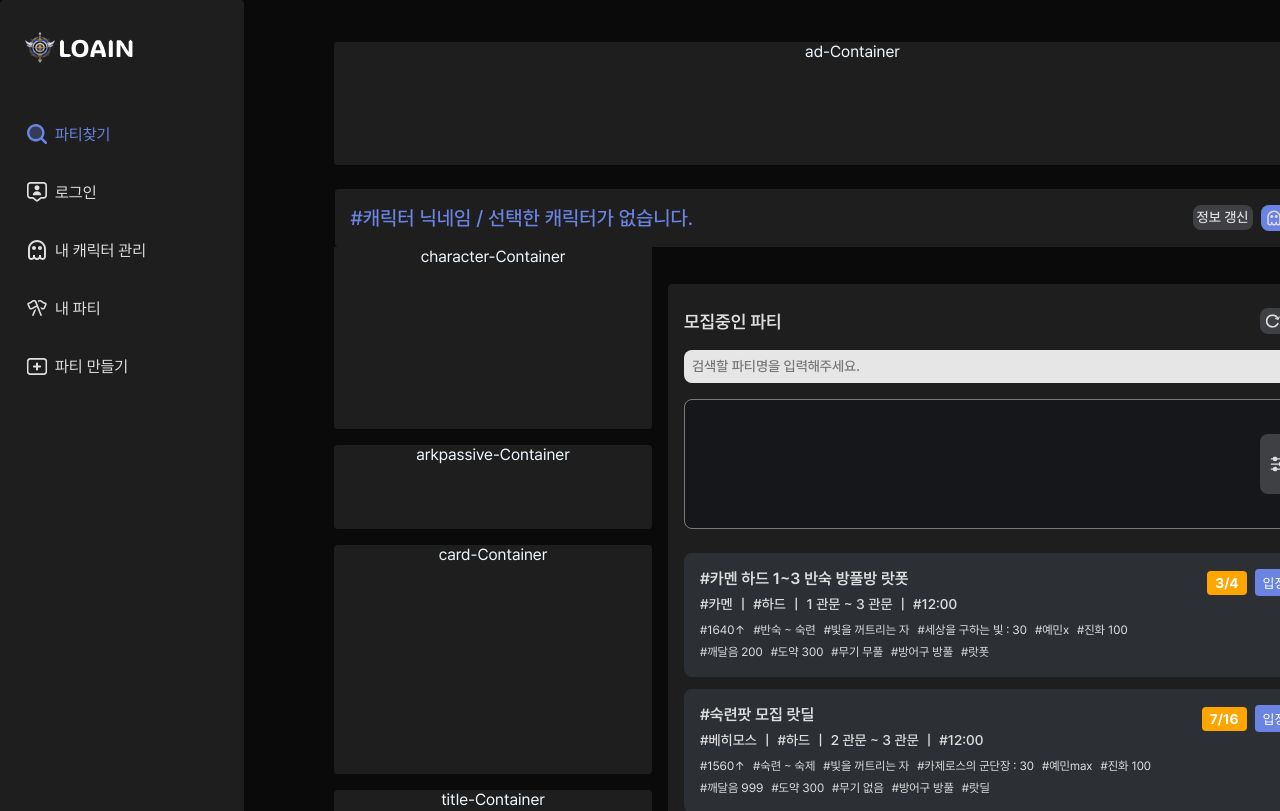
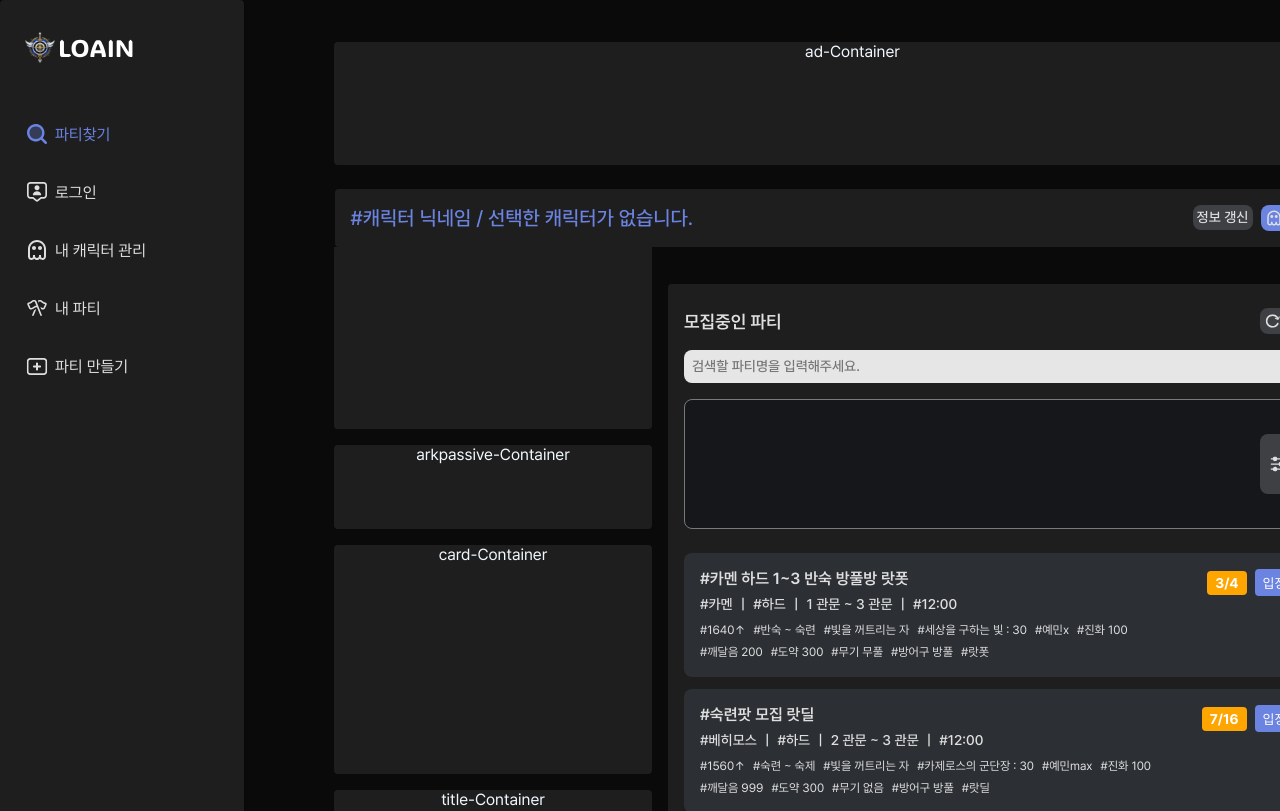
Before and after one commit to bsko98/loain, a React (Create React App) app: page / in a window 1280 px wide. Shown: the top 811 px of the page. Built offline with nearby package versions, Linux system fonts and the light colour scheme.

Commit message:
우선 끝 나중에 테스트 필요요

```diff
--- a/src/components/CharacterChangeModal.js
+++ b/src/components/CharacterChangeModal.js
@@ -14,6 +14,8 @@ const CharacterChangeModal = ({ isOpen, onClose, characterList = [], onSelectCha
         setFilteredCharacters(characterList.filter((char) => char.server === server));
             setActiveServer(server);
     };
+
+
 
     return (
         <div className="character-change-modal-overlay">
--- a/src/components/CharacterSelectContainer.js
+++ b/src/components/CharacterSelectContainer.js
@@ -3,8 +3,7 @@ import "./CharacterSelectContainer.css";
 import CharacterChangeModal from "./CharacterChangeModal";
 import CharacterSelectIcon from "../assets/images/CharacterSelectIcon.svg";
 
-const CharacterSelectContainer = () => {
-    const [selectedCharacter, setSelectedCharacter] = useState(null);
+const CharacterSelectContainer = ({ selectedCharacter, setSelectedCharacter }) => {
     const [loading, setLoading] = useState(false);
     const [isModalOpen, setIsModalOpen] = useState(false);
 
@@ -14,11 +13,10 @@ const CharacterSelectContainer = () => {
         { id: 3, name: "test아브", server: "아브렐슈드", job: "홀리나이트", itemlevel: 1650, image: "/img1.png" },
     ];
 
-    // 캐릭터 정보 갱신 함수
     const handleRefresh = async () => {
         setLoading(true);
         try {
-            setSelectedCharacter(characterList[0]);
+            setSelectedCharacter(characterList[0]); // 첫 번째 캐릭터를 기본 선택
         } catch (error) {
             alert("네트워크 오류가 발생했습니다.");
             console.error(error);
@@ -31,8 +29,8 @@ const CharacterSelectContainer = () => {
             <span className="character-info">
                 {selectedCharacter ? (
                     <>
-                    <span className="character-name">#{selectedCharacter.name}</span>
-                    <span className="character-details"> / {selectedCharacter.server} / {selectedCharacter.job} / {selectedCharacter.itemlevel}</span>
+                        <span className="character-name">#{selectedCharacter.name}</span>
+                        <span className="character-details"> / {selectedCharacter.server} / {selectedCharacter.job} / {selectedCharacter.itemlevel}</span>
                     </>
                 ) : (
                     "#캐릭터 닉네임 / 선택한 캐릭터가 없습니다."
@@ -48,11 +46,6 @@ const CharacterSelectContainer = () => {
                     <img src={CharacterSelectIcon} alt="캐릭터 변경" className="character-select-icon" />
                     캐릭터 변경
                 </button>
-
-                {/* <button className="character-select-btn select" onClick={() => setIsModalOpen(true)}>
-                    <img src={CharacterSelectIcon} alt="캐릭터 선택" className="character-select-icon" />
-                    캐릭터 선택
-                </button> */}
             </div>
 
             {isModalOpen && (
@@ -62,6 +55,7 @@ const CharacterSelectContainer = () => {
                     characterList={characterList}
                     onSelectCharacter={(char) => {
                         setSelectedCharacter(char);
+                        setIsModalOpen(false); // 모달 닫기
                     }}
                     selectedCharacter={selectedCharacter}
                 />
--- /dev/null
+++ b/src/components/characterInfoDisplay.css
@@ -0,0 +1,82 @@
+.character-info-box {
+  display: flex;
+  flex-direction: row;
+  align-items: flex-start;
+  justify-content: space-between;
+  background-color: #1E1E1E;
+  border-radius: 0px 0px 4px 4px;
+  padding: 24px 16px 8px;
+  gap: 16px;
+  width: 318px;
+  height: 182px;
+  box-sizing: border-box;
+}
+
+.character-info-left {
+  display: flex;
+  flex-direction: column;
+  gap: 12px;
+  flex: 1;
+  min-width: 0;
+}
+
+.character-info-row {
+  display: flex;
+  flex-direction: row;
+  align-items: center;
+  gap: 8px;
+}
+
+.info-label {
+  display: flex;
+  justify-content: center;
+  align-items: center;
+  min-width: 45px;
+  height: 25px;
+  background: #22233F;
+  border-radius: 8px;
+  font-family: 'Pretendard';
+  font-style: normal;
+  font-weight: 400;
+  font-size: 14px;
+  line-height: 17px;
+  text-align: center;
+  color: #DFDFDF;
+}
+
+.info-value {
+  font-family: 'Pretendard';
+  font-style: normal;
+  font-weight: 500;
+  font-size: 16px;
+  line-height: 19px;
+  color: #DFDFDF;
+  white-space: nowrap;
+  overflow: hidden;
+  text-overflow: ellipsis;
+}
+
+.character-image-box {
+  width: 120px;
+  height: 150px;
+  border-radius: 2px;
+  overflow: hidden;
+  flex-shrink: 0;
+}
+
+.character-image {
+  width: 100%;
+  height: 100%;
+  object-fit: cover;
+}
+
+.character-info-box.empty {
+  display: flex;
+  justify-content: center;
+  align-items: center;
+  width: 100%;
+  height: 182px;
+  background-color: #1E1E1E;
+  color: #999;
+  border-radius: 4px;
+}
--- /dev/null
+++ b/src/components/characterInfoDisplay.js
@@ -0,0 +1,40 @@
+import React from "react";
+import "./characterInfoDisplay.css";
+
+const CharacterInfoDisplay = ({ selectedCharacter }) => {
+  if (!selectedCharacter) {
+    return (
+      <div className="character-info-box empty">
+
+      </div>
+    );
+  }
+
+  return (
+    <div className="character-info-box">
+      <div className="character-info-left">
+        <div className="character-info-row">
+          <span className="info-label">서버</span>
+          <span className="info-value">#{selectedCharacter.server}</span>
+        </div>
+        <div className="character-info-row">
+          <span className="info-label">직 업</span>
+          <span className="info-value">#{selectedCharacter.job}</span>
+        </div>
+        <div className="character-info-row">
+          <span className="info-label">아이템</span>
+          <span className="info-value">#{selectedCharacter.itemlevel}</span>
+        </div>
+      </div>
+      <div className="character-image-box">
+        <img
+          src={selectedCharacter.image}
+          alt="캐릭터 이미지"
+          className="character-image"
+        />
+      </div>
+    </div>
+  );
+};
+
+export default CharacterInfoDisplay;
--- a/src/pages/MainPage.js
+++ b/src/pages/MainPage.js
@@ -5,10 +5,12 @@ import PartyTitleSearchbar from '../components/PartyTitleSearchbar';
 import FilterContainer from '../components/FilterContainer';
 import FilterModal from "../components/FilterModal";
 import PartyContainer from "../components/partyContainer";
+import CharacterInfoDisplay from "../components/characterInfoDisplay";
 
 const MainPage = () => {
     const [searchQuery, setSearchQuery] = useState("");
     const [isFilterModalOpen, setFilterModalOpen] = useState(false);
+    const [selectedCharacter, setSelectedCharacter] = useState(null);
     const [selectedFilters, setSelectedFilters] = useState({
         raid: "",
         difficulty: "",
@@ -29,7 +31,6 @@ const MainPage = () => {
         skillRange: "",
     });
 
-    // 초기 데이터 설정
     const initialPartyData = [
         {
             id: 1,
@@ -138,23 +139,19 @@ const MainPage = () => {
 
     const filteredParties = partyData.filter(party => {
         if (!hasFilter && searchQuery.trim() === "") return true;
-
         const searchTerm = searchQuery.trim();
         if (searchTerm !== "" && !party.partytitle.includes(searchTerm)) {
             return false;
         }
-
         if (!hasFilter) return true;
 
+        // 필터 조건들...
         if (selectedFilters.difficulty && selectedFilters.difficulty !== party.difficulty) return false;
-
         if (selectedFilters.rangeStart && selectedFilters.rangeEnd) {
             if (parseInt(party.rangeEnd) < parseInt(selectedFilters.rangeStart) ||
                 parseInt(party.rangeStart) > parseInt(selectedFilters.rangeEnd)) return false;
         }
-
         if (selectedFilters.itemLevel && parseInt(selectedFilters.itemLevel) < parseInt(party.itemLevel)) return false;
-
         if (selectedFilters.skillRange) {
             const skillLevels = ["트라이", "클경", "반숙", "숙련", "숙제"];
             const [pStart, pEnd] = party.skillRange.split(" ~ ");
@@ -165,21 +162,15 @@ const MainPage = () => {
             const fEndIdx = skillLevels.indexOf(fEnd);
             if (!(fStartIdx <= pEndIdx && fEndIdx >= pStartIdx)) return false;
         }
-
         if (selectedFilters.title && selectedFilters.title !== party.title) return false;
-
         if (selectedFilters.card && selectedFilters.card !== party.card) return false;
         if (selectedFilters.cardValue && parseInt(selectedFilters.cardValue) < parseInt(party.cardValue)) return false;
-
         if (selectedFilters.environment && selectedFilters.environment !== party.environment) return false;
-
         if (selectedFilters.evolution && parseInt(selectedFilters.evolution) < parseInt(party.evolution)) return false;
         if (selectedFilters.realization && parseInt(selectedFilters.realization) < parseInt(party.realization)) return false;
         if (selectedFilters.leap && parseInt(selectedFilters.leap) < parseInt(party.leap)) return false;
-
         if (selectedFilters.transcendenceWeapon && selectedFilters.transcendenceWeapon !== party.transcendenceWeapon) return false;
         if (selectedFilters.transcendenceArmor && selectedFilters.transcendenceArmor !== party.transcendenceArmor) return false;
-
         if ((selectedFilters.isLastPot || selectedFilters.isLastDeal)) {
             if (!(party.isLastPot || party.isLastDeal)) return false;
         }
@@ -192,11 +183,13 @@ const MainPage = () => {
             <div className="content-Wrapper">
                 <div className="ad-Container">ad-Container</div>
                 <div className="character-Select-Container">
-                    <CharacterSelectContainer />
+                    <CharacterSelectContainer setSelectedCharacter={setSelectedCharacter} />
                 </div>
                 <div className="main-Content">
                     <div className="left-Column">
-                        <div className="character-Container">character-Container</div>
+                        <div className="character-Container">
+                            <CharacterInfoDisplay selectedCharacter={selectedCharacter} />
+                        </div>
                         <div className="arkPassive-Container">arkpassive-Container</div>
                         <div className="card-Container">card-Container</div>
                         <div className="title-Container">title-Container</div>
@@ -204,10 +197,7 @@ const MainPage = () => {
                     <div className="right-Column">
                         <div className="right-Container">
                             <div className="right-Top-Container">
-                                <PartyTitleSearchbar
-                                    setSearchQuery={setSearchQuery}
-                                    onUpdate={handleUpdate}
-                                />
+                                <PartyTitleSearchbar setSearchQuery={setSearchQuery} onUpdate={handleUpdate} />
                                 <FilterContainer
                                     setFilterModalOpen={setFilterModalOpen}
                                     selectedFilters={selectedFilters}
```
